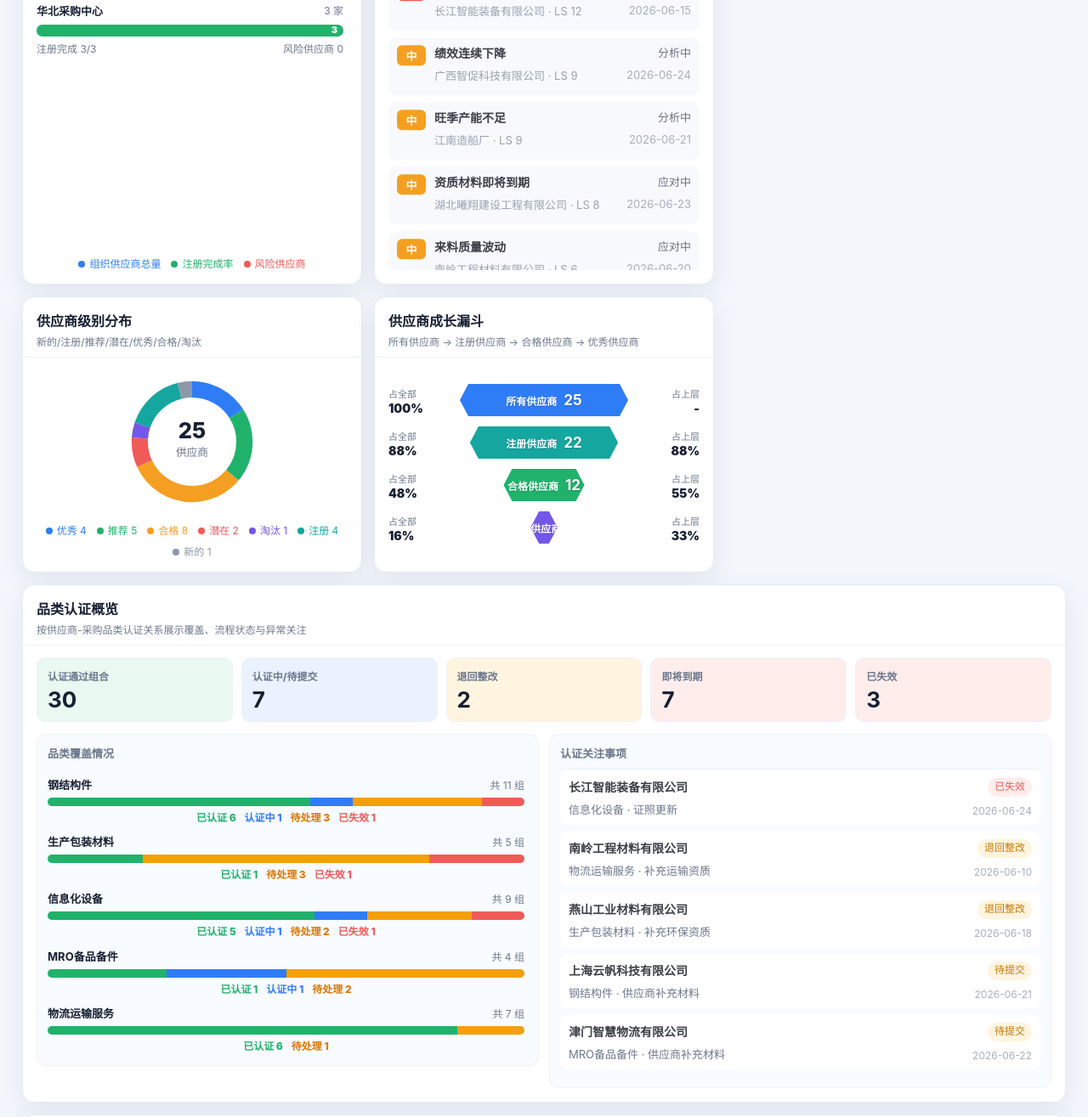
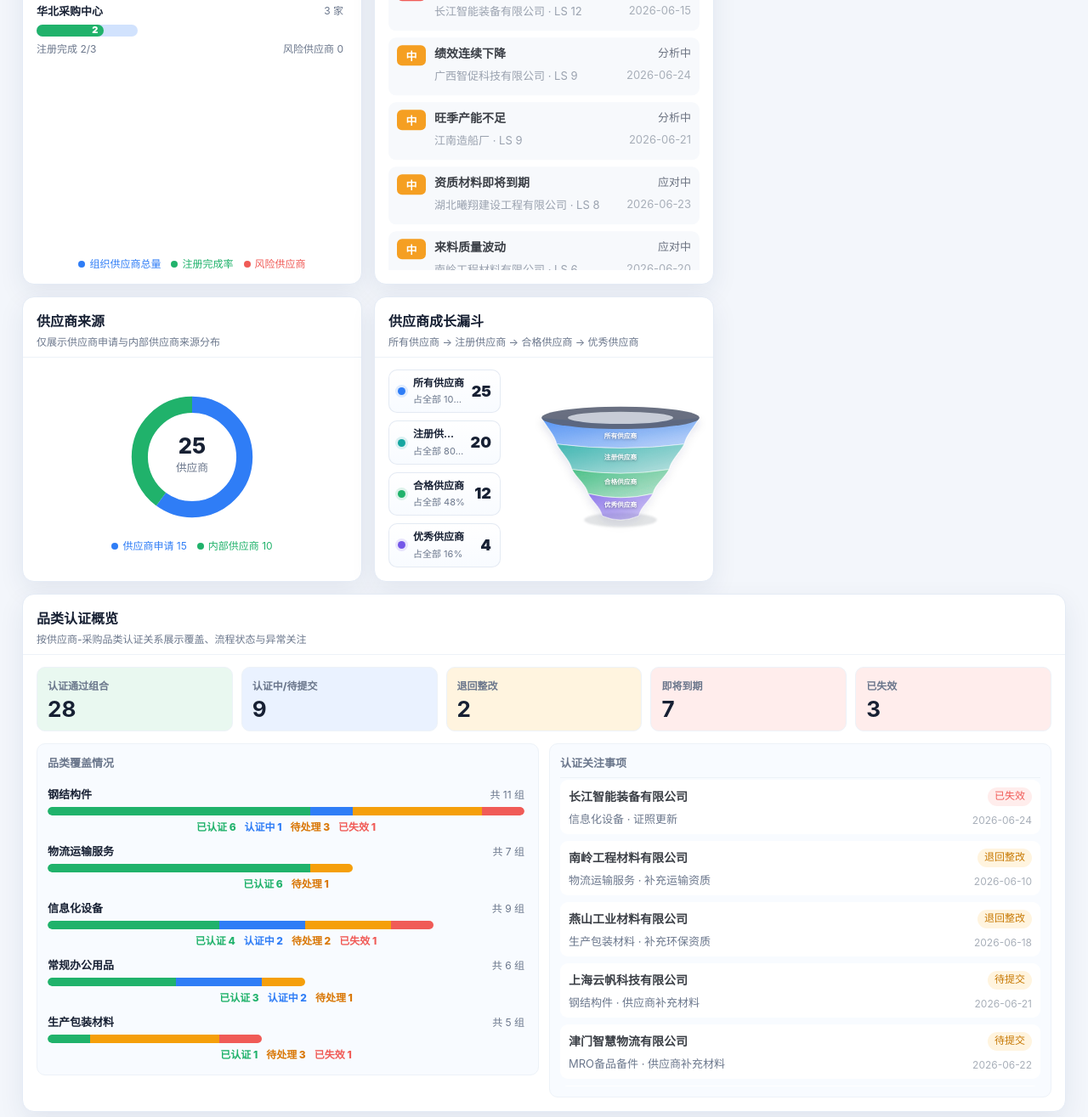
Before and after one commit to awtyi/SupplierManagementWorkbench, a website: page index.html in a window 1280 px wide. Shown: the part 1185-2500 px from the top of the page at 85% size. Drawn offline with Linux system fonts and the light colour scheme.

Commit message:
refactor(management): 重构供应商管理页组件布局与数据展示
1.  交换页面中供应商注册组件和级别分布组件的位置
2.  重构供应商成长漏斗组件UI，新增SVG可视化图表与转化说明面板
3.  更新模拟数据中供应商的注册状态与认证进度
4.  优化采购组织、品类分布统计的计算与排序逻辑
5.  调整组件样式与表格列配置，优化视觉展示效果

```diff
--- a/scripts/components/supplier-widgets.js
+++ b/scripts/components/supplier-widgets.js
@@ -34,48 +34,102 @@
       ["合格", "优秀"].includes(supplier.level)
     );
     const excellentSuppliers = registeredSuppliers.filter((supplier) => supplier.level === "优秀");
-    const denominator = Math.max(total, 1);
     const levels = [
       { label: "所有供应商", value: total, color: "#2f7df6" },
       { label: "注册供应商", value: registeredSuppliers.length, color: "#16a6a0" },
       { label: "合格供应商", value: qualifiedSuppliers.length, color: "#20b26b" },
       { label: "优秀供应商", value: excellentSuppliers.length, color: "#7457e8" }
     ];
+    const enrichedLevels = levels.map((item, index) => {
+      const previous = levels[index - 1];
+      return {
+        ...item,
+        totalRate: total ? Math.round((item.value / total) * 100) : 0,
+        parentRate: previous?.value ? `${Math.round((item.value / previous.value) * 100)}%` : "-"
+      };
+    });
+    const bounds = [
+      { y: 30, width: 156 },
+      { y: 82, width: 126 },
+      { y: 132, width: 96 },
+      { y: 180, width: 64 },
+      { y: 224, width: 36 }
+    ];
+    const cx = 210;
+    const bandPath = (top, bottom) => {
+      const leftTop = cx - top.width;
+      const rightTop = cx + top.width;
+      const leftBottom = cx - bottom.width;
+      const rightBottom = cx + bottom.width;
+      return [
+        `M ${leftTop} ${top.y}`,
+        `C ${leftTop + 10} ${top.y + 18}, ${leftBottom - 4} ${bottom.y - 18}, ${leftBottom} ${bottom.y}`,
+        `Q ${cx} ${bottom.y + 16} ${rightBottom} ${bottom.y}`,
+        `C ${rightBottom + 4} ${bottom.y - 18}, ${rightTop - 10} ${top.y + 18}, ${rightTop} ${top.y}`,
+        `Q ${cx} ${top.y + 16} ${leftTop} ${top.y}`,
+        "Z"
+      ].join(" ");
+    };
+    const conversionRows = enrichedLevels.slice(1).map((item, index) => {
+      const fromLabel = enrichedLevels[index].label.replace("供应商", "");
+      const toLabel = item.label.replace("供应商", "");
+      return `<div class="supplier-growth-conversion">
+        <span>${escapeHtml(fromLabel)} → ${escapeHtml(toLabel)}</span>
+        <strong>${item.parentRate}</strong>
+      </div>`;
+    });
 
     return panel(
       "供应商成长漏斗",
       "所有供应商 → 注册供应商 → 合格供应商 → 优秀供应商",
       `<div class="supplier-growth-funnel">
-        ${levels
-          .map((item, index) => {
-            const width = Math.round((item.value / denominator) * 100);
-            const totalRate = total ? Math.round((item.value / total) * 100) : 0;
-            const previous = levels[index - 1];
-            const parentRate = previous?.value ? `${Math.round((item.value / previous.value) * 100)}%` : "-";
-            const isInsideLabel = item.value > 0 && width >= 16;
-            const isTiny = item.value > 0 && width < 16;
-            const label = `${item.label} ${item.value}`;
-            return `<div class="supplier-growth-row">
-              <div class="supplier-growth-rate">
-                <span>占全部</span>
-                <strong>${totalRate}%</strong>
+        <div class="supplier-growth-levels">
+          ${enrichedLevels
+            .map((item) => `<div class="supplier-growth-level" style="--c:${item.color}">
+              <span class="supplier-growth-dot"></span>
+              <div>
+                <b>${escapeHtml(item.label)}</b>
+                <small>占全部 ${item.totalRate}%</small>
               </div>
-              <div class="supplier-growth-main">
-                <div class="supplier-growth-track ${item.value ? "" : "is-empty"}">
-                  <span class="supplier-growth-bar ${isTiny ? "is-tiny" : ""}" style="--w:${width}%;--c:${item.color}">
-                    ${isInsideLabel ? `<span class="supplier-growth-label is-inside">${escapeHtml(item.label)} <strong>${item.value}</strong></span>` : ""}
-                  </span>
-                  ${isTiny ? `<i class="supplier-growth-marker" style="--c:${item.color}"></i>` : ""}
-                  ${isInsideLabel ? "" : `<span class="supplier-growth-label is-outside">${escapeHtml(label)}</span>`}
-                </div>
-              </div>
-              <div class="supplier-growth-rate is-right">
-                <span>占上层</span>
-                <strong>${parentRate}</strong>
-              </div>
-            </div>`;
-          })
-          .join("")}
+              <strong>${item.value}</strong>
+            </div>`)
+            .join("")}
+        </div>
+        <div class="supplier-growth-visual">
+          <svg class="supplier-growth-svg" viewBox="0 0 420 260" role="img" aria-label="供应商成长漏斗">
+            <defs>
+              <filter id="supplier-growth-soft-shadow" x="-20%" y="-20%" width="140%" height="150%">
+                <feDropShadow dx="0" dy="10" stdDeviation="8" flood-color="#1a2d4b" flood-opacity="0.14" />
+              </filter>
+              ${enrichedLevels
+                .map((item, index) => `<linearGradient id="supplier-growth-gradient-${index}" x1="0" y1="0" x2="1" y2="1">
+                  <stop offset="0%" stop-color="${item.color}" stop-opacity="0.78" />
+                  <stop offset="56%" stop-color="${item.color}" stop-opacity="0.48" />
+                  <stop offset="100%" stop-color="${item.color}" stop-opacity="0.26" />
+                </linearGradient>`)
+                .join("")}
+            </defs>
+            <ellipse class="supplier-growth-floor" cx="${cx}" cy="232" rx="72" ry="14" />
+            <g filter="url(#supplier-growth-soft-shadow)">
+              ${enrichedLevels
+                .map((item, index) => {
+                  const labelY = (bounds[index].y + bounds[index + 1].y) / 2;
+                  const labelOffset = index === 0 ? 15 : 5;
+                  return `<path class="supplier-growth-band" d="${bandPath(bounds[index], bounds[index + 1])}" fill="url(#supplier-growth-gradient-${index})" />
+                    <text class="supplier-growth-svg-label" x="${cx}" y="${labelY + labelOffset}">${escapeHtml(item.label)}</text>`;
+                })
+                .join("")}
+              <ellipse class="supplier-growth-mouth" cx="${cx}" cy="30" rx="156" ry="22" />
+              <ellipse class="supplier-growth-mouth-inner" cx="${cx}" cy="30" rx="104" ry="12" />
+            </g>
+          </svg>
+        </div>
+        <div class="supplier-growth-insight">
+          <strong>转化说明</strong>
+          <div class="supplier-growth-conversions">
+            ${conversionRows.join("")}
+          </div>
+        </div>
       </div>`
     );
   }
@@ -93,18 +147,20 @@
           registered: orgSuppliers.filter((item) => item.registrationStatus === "注册完成").length
         };
       })
-      .filter((item) => item.value);
+      .filter((item) => item.value)
+      .sort((a, b) => b.value - a.value);
+    const maxOrgTotal = Math.max(1, ...byOrg.map((item) => item.value));
     return panel(
       "采购组织分布",
       "按采购组织对比供应商规模、注册完成与风险情况",
       `<div class="org-distribution-body">
         <div class="org-bullet-list">${byOrg
           .map((item) => {
-            const totalWidth = 100;
+            const totalWidth = Math.max(1, Math.round((item.value / maxOrgTotal) * 100));
             const registeredWidth = item.registered
-              ? Math.max(8, Math.round((item.registered / item.value) * 100))
+              ? Math.min(totalWidth, Math.max(1, Math.round((item.registered / maxOrgTotal) * 100)))
               : 0;
-            const riskOffset = Math.min(100, Math.max(7, Math.round((item.risk / item.value) * 100)));
+            const riskOffset = Math.min(100, Math.max(1, Math.round((item.risk / maxOrgTotal) * 100)));
             return `<div class="org-bullet">
               <div class="org-bullet-head">
                 <strong>${escapeHtml(item.label)}</strong>
@@ -190,10 +246,7 @@
         { label: "认证中", value: certifying.length, tone: "blue" },
         { label: "待处理", value: pendingAttention.length, tone: "orange" },
         { label: "已失效", value: categoryExpired.length, tone: "red" }
-      ].map((item) => ({
-        ...item,
-        percent: total ? Math.round((item.value / total) * 100) : 0
-      }));
+      ];
       const stats = [
         { label: "已认证", value: normalPassed.length, tone: "green" },
         { label: "认证中", value: certifying.length, tone: "blue" },
@@ -203,6 +256,7 @@
       return {
         category,
         total,
+        certified: normalPassed.length,
         attention: categoryRecords.filter((item) => isCertificationAttention(item, data)).length,
         expired: categoryExpired.length,
         pending: pendingAttention.length,
@@ -210,12 +264,14 @@
         stats
       };
     }).sort((left, right) =>
+      right.certified - left.certified ||
       right.expired - left.expired ||
       right.pending - left.pending ||
       right.attention - left.attention ||
       right.total - left.total ||
       left.category.name.localeCompare(right.category.name, "zh-Hans-CN")
     );
+    const maxCategoryTotal = Math.max(1, ...categoryRows.map((item) => item.total));
     const concernRows = records
       .filter((item) => isCertificationAttention(item, data))
       .sort((left, right) => {
@@ -257,7 +313,10 @@
                   <div class="category-cert-stack ${item.total ? "" : "is-empty"}">
                     ${item.segments
                       .filter((segment) => segment.value)
-                      .map((segment) => `<i class="category-cert-segment ${segment.tone}" style="--w:${segment.percent}%" title="${escapeHtml(segment.label)} ${segment.value}"></i>`)
+                      .map((segment) => {
+                        const percent = Math.max(1, Math.round((segment.value / maxCategoryTotal) * 100));
+                        return `<i class="category-cert-segment ${segment.tone}" style="--w:${percent}%" title="${escapeHtml(segment.label)} ${segment.value}"></i>`;
+                      })
                       .join("")}
                   </div>
                   <div class="category-cert-row-foot">
@@ -716,14 +775,13 @@
       "按认证通过的供应商-品类关系筛选关注数据",
       `<div class="attention-table-wrap">
         ${table(
-          ["供应商", "组织", "级别", "区分", "注册状态", "绩效等级", "风险", "整改", "证照"],
+          ["供应商", "组织", "级别", "区分", "绩效等级", "风险", "整改", "证照"],
           rows,
           (row) => `<tr data-open-supplier="${escapeHtml(row.id)}">
             <td>${escapeHtml(row.name)}</td>
             <td>${escapeHtml(orgById[row.orgId] || row.orgId)}</td>
             <td>${tag(row.level, "blue")}</td>
             <td>${tag(row.segment, row.segment === "可剔除" ? "red" : row.segment === "需改善" ? "orange" : "green")}</td>
-            <td>${tag(row.registrationStatus, row.registrationStatus === "注册完成" ? "green" : row.registrationStatus === "已失效" ? "red" : "orange")}</td>
             <td>${gradeCell(row)}</td>
             <td>${row.openRiskCount ? tag(`${row.openRiskCount}条`, "red") : tag("无", "green")}</td>
             <td>${row.remediation ? tag(remediationStatusText[row.remediation.status] || row.remediation.status, row.remediation.status === "overdue" ? "red" : "orange") : tag("无整改", "green")}</td>
--- a/scripts/data/mock-data.js
+++ b/scripts/data/mock-data.js
@@ -38,13 +38,13 @@
     ["S016", "东南仓配服务有限公司", "ORG-EAST", "U203", ["CAT-LOGISTICS", "CAT-MRO"], "合格", "有价值", "注册完成", "内部供应商", false, "2027-05-10", { "CAT-LOGISTICS": "双方低利益", "CAT-MRO": "供应商有利" }],
     ["S017", "苏州精密制造有限公司", "ORG-EAST", "U204", ["CAT-STEEL"], "优秀", "优选", "注册完成", "内部供应商", false, "2027-06-06", { "CAT-STEEL": "高共同利益" }],
     ["S018", "上海云帆科技有限公司", "ORG-EAST", "U200", ["CAT-IT"], "合格", "有价值", "注册完成", "内部供应商", false, "2027-01-30", { "CAT-IT": "采购方有利" }],
-    ["S019", "宁波办公服务有限公司", "ORG-EAST", "U201", ["CAT-OFFICE", "CAT-PACKAGING"], "注册", "有价值", "注册完成", "供应商申请", false, "2027-08-12", { "CAT-OFFICE": "双方低利益", "CAT-PACKAGING": "双方低利益" }],
+    ["S019", "宁波办公服务有限公司", "ORG-EAST", "U201", ["CAT-OFFICE", "CAT-PACKAGING"], "注册", "有价值", "注册中", "供应商申请", false, "2027-08-12", { "CAT-OFFICE": "双方低利益", "CAT-PACKAGING": "双方低利益" }],
     ["S020", "华南优速物流有限公司", "ORG-SOUTH", "U205", ["CAT-LOGISTICS", "CAT-PACKAGING"], "优秀", "优选", "注册完成", "内部供应商", false, "2027-07-18", { "CAT-LOGISTICS": "高共同利益", "CAT-PACKAGING": "高共同利益" }],
     ["S021", "佛山五金配套有限公司", "ORG-SOUTH", "U206", ["CAT-STEEL", "CAT-MRO"], "合格", "有价值", "注册完成", "供应商申请", false, "2027-03-24", { "CAT-STEEL": "采购方有利", "CAT-MRO": "高共同利益" }],
     ["S022", "深圳数字集成有限公司", "ORG-SOUTH", "U100", ["CAT-IT", "CAT-OFFICE"], "推荐", "优选", "注册完成", "供应商申请", false, "2027-09-09", { "CAT-IT": "高共同利益", "CAT-OFFICE": "采购方有利" }],
     ["S023", "燕山工业材料有限公司", "ORG-NORTH", "U207", ["CAT-STEEL", "CAT-PACKAGING"], "合格", "有价值", "注册完成", "供应商申请", false, "2027-04-02", { "CAT-STEEL": "采购方有利", "CAT-PACKAGING": "供应商有利" }],
     ["S024", "津门智慧物流有限公司", "ORG-NORTH", "U208", ["CAT-LOGISTICS", "CAT-MRO"], "推荐", "优选", "注册完成", "内部供应商", false, "2027-05-22", { "CAT-LOGISTICS": "高共同利益", "CAT-MRO": "双方低利益" }],
-    ["S025", "北方云科设备有限公司", "ORG-NORTH", "U209", ["CAT-IT"], "注册", "有价值", "注册完成", "供应商申请", false, "2027-01-18", { "CAT-IT": "供应商有利" }]
+    ["S025", "北方云科设备有限公司", "ORG-NORTH", "U209", ["CAT-IT"], "注册", "有价值", "注册中", "供应商申请", false, "2027-01-18", { "CAT-IT": "供应商有利" }]
   ].map((row) => ({
     id: row[0],
     name: row[1],
@@ -84,14 +84,14 @@
     ["CC021", "S016", "CAT-LOGISTICS", "认证通过", "已认证", "2026-05-10", "2027-05-10", "U203"],
     ["CC022", "S017", "CAT-STEEL", "认证通过", "已认证", "2026-06-06", "2027-06-06", "U204"],
     ["CC023", "S018", "CAT-IT", "认证通过", "已认证", "2026-01-30", "2027-01-30", "U200"],
-    ["CC024", "S019", "CAT-OFFICE", "认证通过", "已认证", "2026-05-12", "2027-08-12", "U201"],
+    ["CC024", "S019", "CAT-OFFICE", "认证中", "采购审核", "2026-05-12", "", "U201"],
     ["CC025", "S020", "CAT-LOGISTICS", "认证通过", "已认证", "2026-04-18", "2027-07-18", "U205"],
     ["CC026", "S021", "CAT-STEEL", "认证通过", "已认证", "2026-03-24", "2027-03-24", "U206"],
     ["CC027", "S022", "CAT-IT", "认证通过", "已认证", "2026-03-09", "2027-09-09", "U100"],
     ["CC028", "S022", "CAT-OFFICE", "认证通过", "已认证", "2026-04-09", "2027-09-09", "U100"],
     ["CC029", "S023", "CAT-STEEL", "认证通过", "已认证", "2026-04-02", "2027-04-02", "U207"],
     ["CC030", "S024", "CAT-LOGISTICS", "认证通过", "已认证", "2026-05-22", "2027-05-22", "U208"],
-    ["CC031", "S025", "CAT-IT", "认证通过", "已认证", "2026-01-18", "2027-01-18", "U209"],
+    ["CC031", "S025", "CAT-IT", "认证中", "资料复核", "2026-01-18", "", "U209"],
     ["CC032", "S011", "CAT-LOGISTICS", "退回整改", "补充运输资质", "2026-06-10", "", "U202"],
     ["CC033", "S018", "CAT-STEEL", "待提交", "供应商补充材料", "2026-06-21", "", "U200"],
     ["CC034", "S013", "CAT-MRO", "认证通过", "已认证", "2026-03-18", "2027-03-18", "U203"],
--- a/scripts/views/management-view.js
+++ b/scripts/views/management-view.js
@@ -23,7 +23,7 @@
       <section class="section-grid grid-3">
         <div>
           <div class="layout-stack management-side-stack">
-            ${ns.widgets.sourceRegistrationWidget(suppliers)}
+            ${ns.widgets.distributionPanel("供应商级别分布", "新的/注册/推荐/潜在/优秀/合格/淘汰", suppliers, "level")}
             ${ns.widgets.orgDistributionWidget(data, suppliers)}
           </div>
         </div>
@@ -35,7 +35,7 @@
       </section>
 
       <section class="section-grid grid-3">
-        <div>${ns.widgets.distributionPanel("供应商级别分布", "新的/注册/推荐/潜在/优秀/合格/淘汰", suppliers, "level")}</div>
+        <div>${ns.widgets.sourceRegistrationWidget(suppliers)}</div>
         <div class="span-2">${ns.widgets.supplierGrowthFunnelWidget(suppliers)}</div>
       </section>
 
--- a/styles/components.css
+++ b/styles/components.css
@@ -605,7 +605,7 @@
   margin: 7px 0 5px;
   overflow: visible;
   border-radius: 999px;
-  background: #edf3fb;
+  background: transparent;
 }
 
 .org-bullet-total,
@@ -730,123 +730,142 @@
 }
 
 .supplier-growth-funnel {
-  display: flex;
+  display: grid;
+  grid-template-columns: minmax(132px, 0.78fr) minmax(250px, 1.34fr) minmax(140px, 0.88fr);
+  align-items: center;
   height: 100%;
   min-height: 216px;
-  flex-direction: column;
-  justify-content: center;
-  gap: 12px;
-}
-
-.supplier-growth-row {
-  display: grid;
-  grid-template-columns: 72px minmax(0, 1fr) 72px;
-  align-items: center;
-  gap: 12px;
-}
-
-.supplier-growth-main {
-  min-width: 0;
-}
-
-.supplier-growth-track {
-  position: relative;
-  display: flex;
-  align-items: center;
-  justify-content: center;
-  min-width: 0;
-  height: 38px;
-}
-
-.supplier-growth-bar {
-  position: absolute;
-  left: 50%;
-  top: 0;
-  width: var(--w);
-  height: 100%;
-  transform: translateX(-50%);
-  clip-path: polygon(10px 0, calc(100% - 10px) 0, 100% 50%, calc(100% - 10px) 100%, 10px 100%, 0 50%);
-  background: var(--c);
-  box-shadow: 0 7px 16px rgba(26, 45, 75, 0.12);
-}
-
-.supplier-growth-bar.is-tiny {
-  min-width: 0;
-}
-
-.supplier-growth-marker {
-  position: absolute;
-  left: 50%;
-  top: 50%;
-  z-index: 2;
-  width: 8px;
-  height: 8px;
-  transform: translate(-50%, -50%);
-  border: 2px solid #fff;
+  gap: 16px;
+}
+
+.supplier-growth-levels,
+.supplier-growth-insight {
+  display: flex;
+  min-width: 0;
+  flex-direction: column;
+  gap: 9px;
+}
+
+.supplier-growth-level {
+  display: grid;
+  grid-template-columns: 10px minmax(0, 1fr) auto;
+  align-items: center;
+  gap: 8px;
+  min-width: 0;
+  padding: 8px 10px;
+  border: 1px solid rgba(226, 233, 242, 0.92);
+  border-radius: 10px;
+  background: linear-gradient(180deg, #fff, #f8fbff);
+}
+
+.supplier-growth-dot {
+  width: 9px;
+  height: 9px;
   border-radius: 50%;
   background: var(--c);
-  box-shadow: 0 3px 8px rgba(26, 45, 75, 0.2);
-}
-
-.supplier-growth-label {
-  position: relative;
-  z-index: 3;
-  display: flex;
-  align-items: center;
-  justify-content: center;
-  min-width: 0;
-  padding: 0 12px;
-  font-size: 12px;
-  font-weight: 900;
+  box-shadow: 0 0 0 3px color-mix(in srgb, var(--c) 14%, transparent);
+}
+
+.supplier-growth-level div {
+  min-width: 0;
+}
+
+.supplier-growth-level b,
+.supplier-growth-level small {
+  display: block;
   overflow: hidden;
   text-overflow: ellipsis;
   white-space: nowrap;
 }
 
-.supplier-growth-label.is-inside {
+.supplier-growth-level b {
+  color: var(--text);
+  font-size: 12px;
+  line-height: 1.2;
+}
+
+.supplier-growth-level small {
+  margin-top: 3px;
+  color: var(--muted);
+  font-size: 11px;
+}
+
+.supplier-growth-level strong {
+  color: var(--text);
+  font-size: 18px;
+  font-weight: 900;
+  line-height: 1;
+}
+
+.supplier-growth-visual {
+  min-width: 0;
+}
+
+.supplier-growth-svg {
+  display: block;
   width: 100%;
-  height: 100%;
-  color: #fff;
-  text-shadow: 0 1px 2px rgba(23, 32, 51, 0.22);
-}
-
-.supplier-growth-label.is-outside {
+  max-width: 420px;
+  height: auto;
+  margin: 0 auto;
+}
+
+.supplier-growth-floor {
+  fill: rgba(23, 32, 51, 0.12);
+  filter: blur(2px);
+}
+
+.supplier-growth-band {
+  stroke: rgba(255, 255, 255, 0.56);
+  stroke-width: 1.4;
+}
+
+.supplier-growth-mouth {
+  fill: #596174;
+  opacity: 0.9;
+}
+
+.supplier-growth-mouth-inner {
+  fill: #eef2f8;
+  opacity: 0.72;
+}
+
+.supplier-growth-svg-label {
+  fill: #fff;
+  font-size: 13px;
+  font-weight: 900;
+  text-anchor: middle;
+  text-shadow: 0 1px 3px rgba(23, 32, 51, 0.42);
+}
+
+.supplier-growth-insight {
+  padding: 12px;
+  border: 1px solid #edf2f8;
+  border-radius: 10px;
+  background: #f8fbff;
+}
+
+.supplier-growth-insight > strong {
   color: var(--text);
-  text-shadow: 0 1px 0 rgba(255, 255, 255, 0.82);
-}
-
-.supplier-growth-track.is-empty .supplier-growth-label.is-outside {
-  color: var(--muted);
-}
-
-.supplier-growth-label strong {
-  margin-left: 8px;
-  font-size: 17px;
-  line-height: 1;
-}
-
-.supplier-growth-rate {
-  display: flex;
-  min-width: 0;
-  flex-direction: column;
-  align-items: flex-start;
-  gap: 3px;
-}
-
-.supplier-growth-rate.is-right {
-  align-items: flex-end;
-}
-
-.supplier-growth-rate span {
-  overflow: hidden;
-  max-width: 100%;
-  color: var(--muted);
-  font-size: 11px;
-  text-overflow: ellipsis;
-  white-space: nowrap;
-}
-
-.supplier-growth-rate strong {
+  font-size: 13px;
+  font-weight: 900;
+}
+
+.supplier-growth-conversions {
+  display: flex;
+  flex-direction: column;
+  gap: 7px;
+}
+
+.supplier-growth-conversion {
+  display: flex;
+  align-items: center;
+  justify-content: space-between;
+  gap: 8px;
+  color: var(--muted);
+  font-size: 12px;
+}
+
+.supplier-growth-conversion strong {
   color: var(--text);
   font-size: 14px;
   font-weight: 900;
@@ -1007,18 +1026,29 @@
   height: 10px;
   overflow: hidden;
   border-radius: 999px;
-  background: #edf3fb;
+  background: transparent;
 }
 
 .category-cert-stack.is-empty {
-  background: repeating-linear-gradient(135deg, #edf3fb 0 6px, #f7faff 6px 12px);
+  background: transparent;
 }
 
 .category-cert-segment {
   display: block;
   width: var(--w);
-  min-width: 4px;
   height: 100%;
+}
+
+.category-cert-segment:first-child {
+  border-radius: 999px 0 0 999px;
+}
+
+.category-cert-segment:last-child {
+  border-radius: 0 999px 999px 0;
+}
+
+.category-cert-segment:only-child {
+  border-radius: 999px;
 }
 
 .category-cert-segment.green {
```
